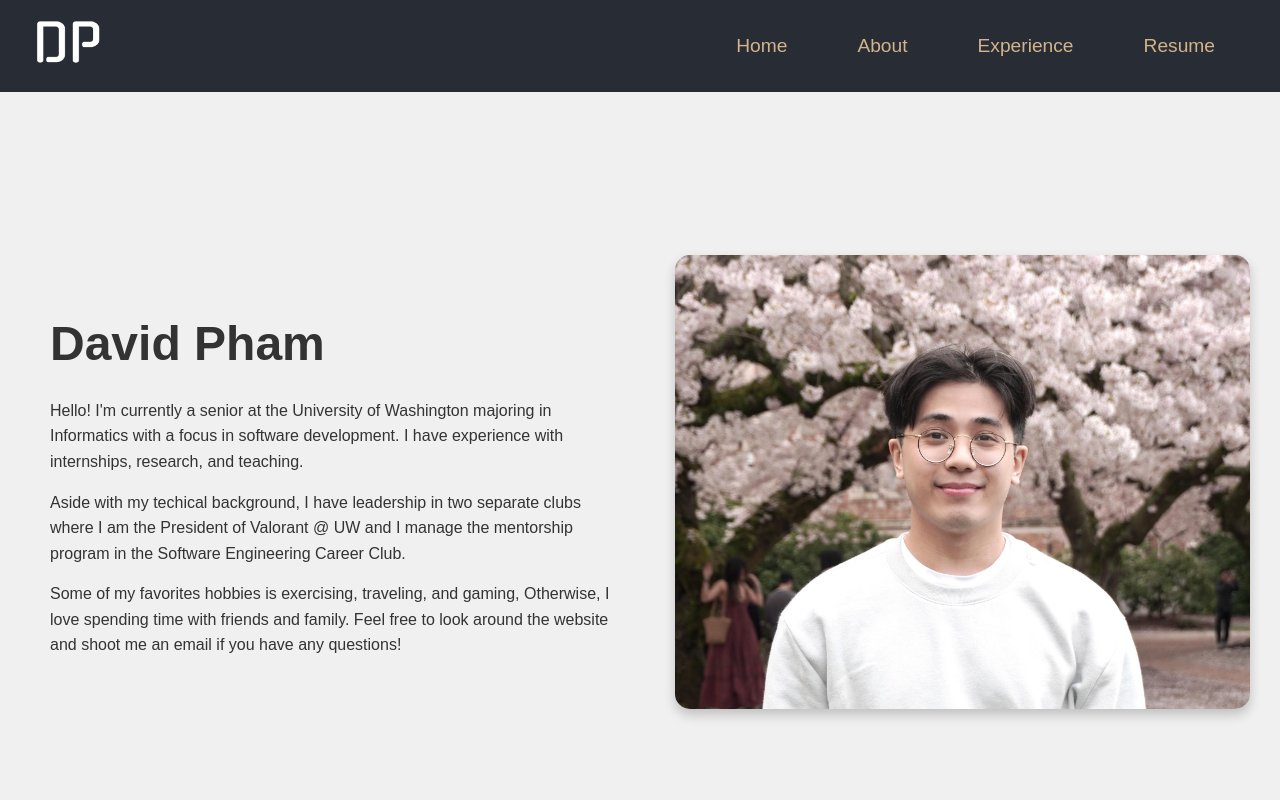
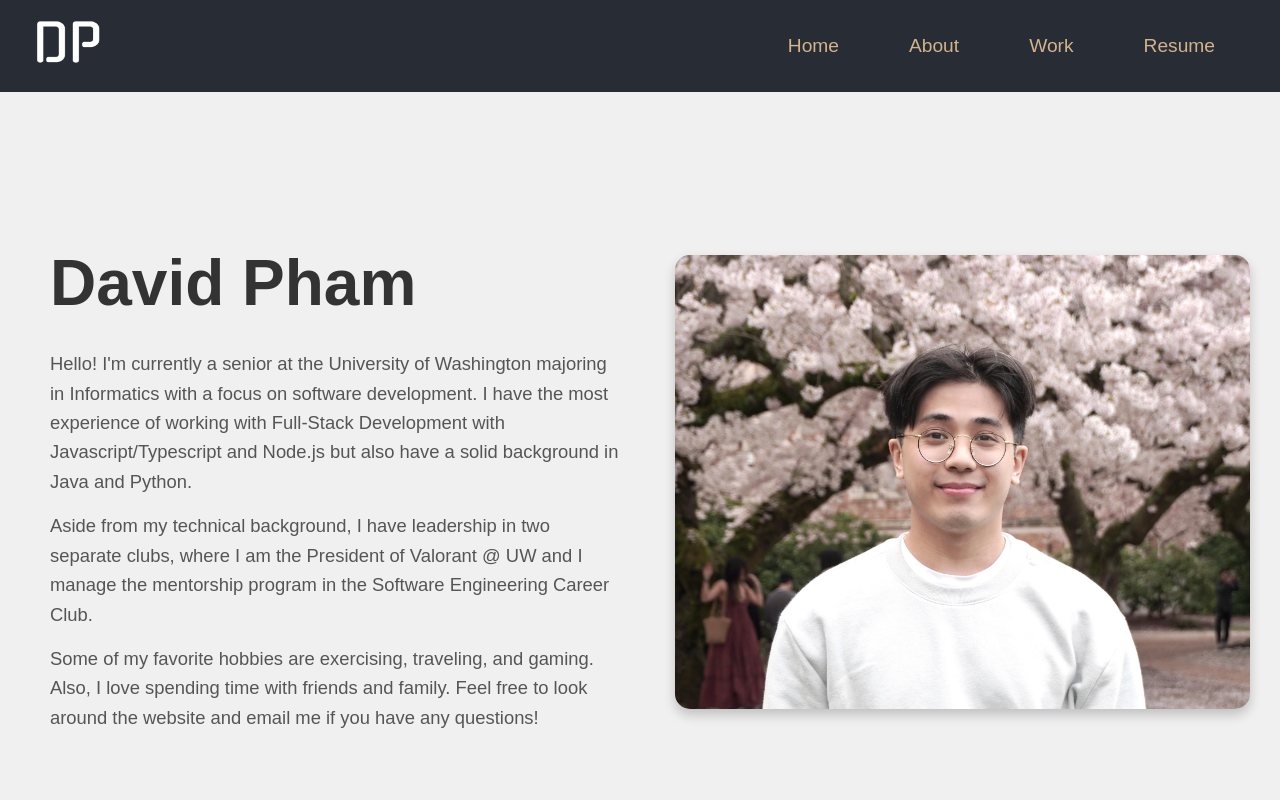
Before and after one commit to wkxdavid/personalwebsite, a React (Create React App) app: page /about in a window 1280 px wide. Shown: the top 800 px of the page. Built offline with nearby package versions, Linux system fonts and the light colour scheme; the HTML template or start-up script is replaced by a standard one.

Commit message:
Quality of Life

```diff
--- a/src/App.js
+++ b/src/App.js
@@ -8,7 +8,7 @@ import {
   Link,
   useLocation,
 } from 'react-router-dom';
-import AboutPage from './components/IntroPage/about';
+import AboutPage from './components/AboutPage/about';
 import ExperiencePage from './components/ExperiencePage/experience';
 import HomePage from './components/HomePage/home';
 import ResumePage from './components/ResumePage/resume';
@@ -32,7 +32,7 @@ function Navbar() {
           <Link to='/about'>About</Link>
         </li>
         <li>
-          <Link to='/experience'>Experience</Link>
+          <Link to='/experience'>Work</Link>
         </li>
         <li>
           <Link to='/resume'>Resume</Link>
--- a/src/components/IntroPage/about.css
+++ b/src/components/AboutPage/about.css
@@ -58,7 +58,7 @@
 }
 
 .about-text h1 {
-  font-size: 3em;
+  font-size: 4em;
   font-weight: bold;
 }
 
@@ -70,6 +70,11 @@
 .about-text h3 {
   color: #888;
   font-size: 1.5em;
+}
+
+.about-text p {
+  color: #555;
+  font-size: 1.15em;
 }
 
 .about-image {
--- /dev/null
+++ b/src/components/AboutPage/about.js
@@ -0,0 +1,38 @@
+import React from 'react';
+import Personal from '../../img/DavidPham.JPG';
+import './about.css';
+
+function AboutPage() {
+  return (
+    <section id='about-section' className='about-section'>
+      <div className='about-container'>
+        <div className='about-text'>
+          <h1>David Pham</h1>
+          <p>
+            Hello! I'm currently a senior at the University of Washington
+            majoring in Informatics with a focus on software development. I have
+            the most experience of working with Full-Stack Development with
+            Javascript/Typescript and Node.js but also have a solid background
+            in Java and Python.
+          </p>
+          <p>
+            Aside from my technical background, I have leadership in two
+            separate clubs, where I am the President of Valorant @ UW and I
+            manage the mentorship program in the Software Engineering Career
+            Club.
+          </p>
+          <p>
+            Some of my favorite hobbies are exercising, traveling, and gaming.
+            Also, I love spending time with friends and family. Feel free to
+            look around the website and email me if you have any questions!
+          </p>
+        </div>
+        <div className='about-image'>
+          <img src={Personal} alt='David Pham' />
+        </div>
+      </div>
+    </section>
+  );
+}
+
+export default AboutPage;
--- a/src/components/ExperiencePage/experience.js
+++ b/src/components/ExperiencePage/experience.js
@@ -8,6 +8,7 @@ function ExperiencePage() {
     <div>
       <section id='projects-section' className='projects-section'>
         <h1 className='text-3xl font-bold text-center mb-8'>Projects</h1>
+        <h3>Previous learning sandboxes that I worked on.</h3>
         <div className='project-container'>
           {projects.map((project, index) => (
             <div key={index} className='project-card'>
--- a/src/components/HomePage/home.js
+++ b/src/components/HomePage/home.js
@@ -49,7 +49,7 @@ function HomePage() {
               About
             </Link>
             <Link to='/experience' className='home-button'>
-              Experience
+              Work
             </Link>
             <Link to='/resume' className='home-button'>
               Resume
--- a/src/components/IntroPage/about.js
+++ /dev/null
@@ -1,36 +0,0 @@
-import React from 'react';
-import Personal from '../../img/DavidPham.JPG';
-import './about.css';
-
-function AboutPage() {
-  return (
-    <section id='about-section' className='about-section'>
-      <div className='about-container'>
-        <div className='about-text'>
-          <h1>David Pham</h1>
-          <p>
-            Hello! I'm currently a senior at the University of Washington
-            majoring in Informatics with a focus in software development. I have
-            experience with internships, research, and teaching.
-          </p>
-          <p>
-            Aside with my techical background, I have leadership in two separate
-            clubs where I am the President of Valorant @ UW and I manage the
-            mentorship program in the Software Engineering Career Club.
-          </p>
-          <p>
-            Some of my favorites hobbies is exercising, traveling, and gaming,
-            Otherwise, I love spending time with friends and family. Feel free
-            to look around the website and shoot me an email if you have any
-            questions!
-          </p>
-        </div>
-        <div className='about-image'>
-          <img src={Personal} alt='David Pham' />
-        </div>
-      </div>
-    </section>
-  );
-}
-
-export default AboutPage;
```
